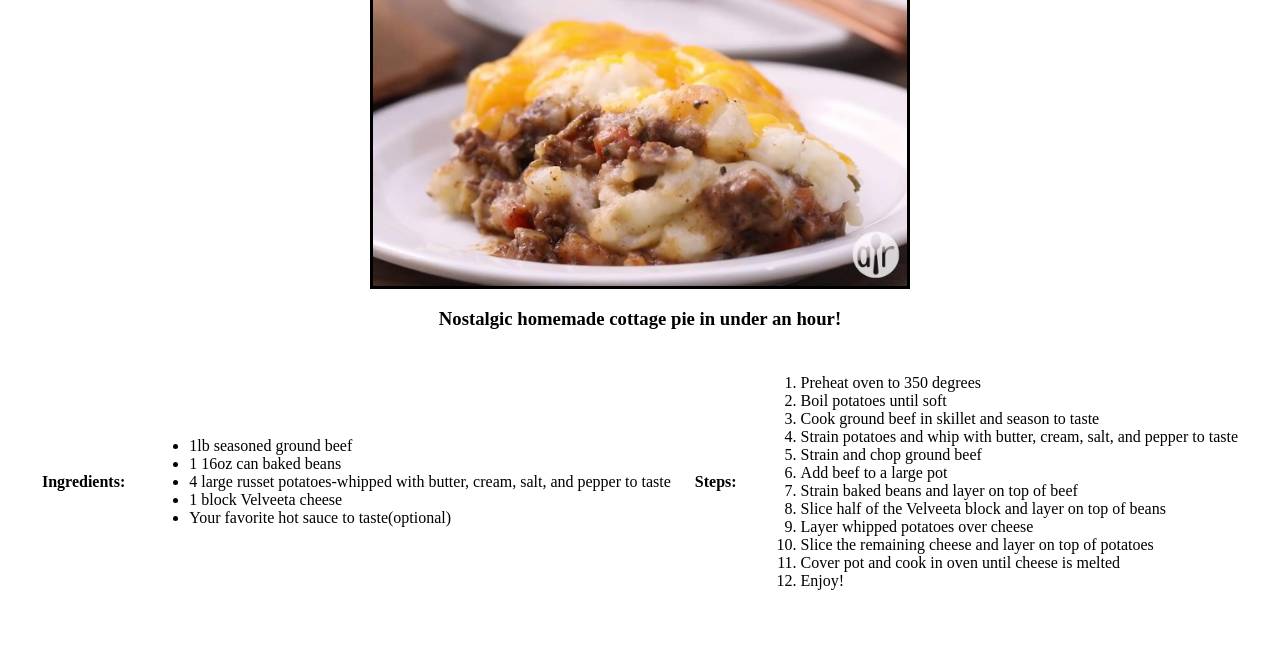
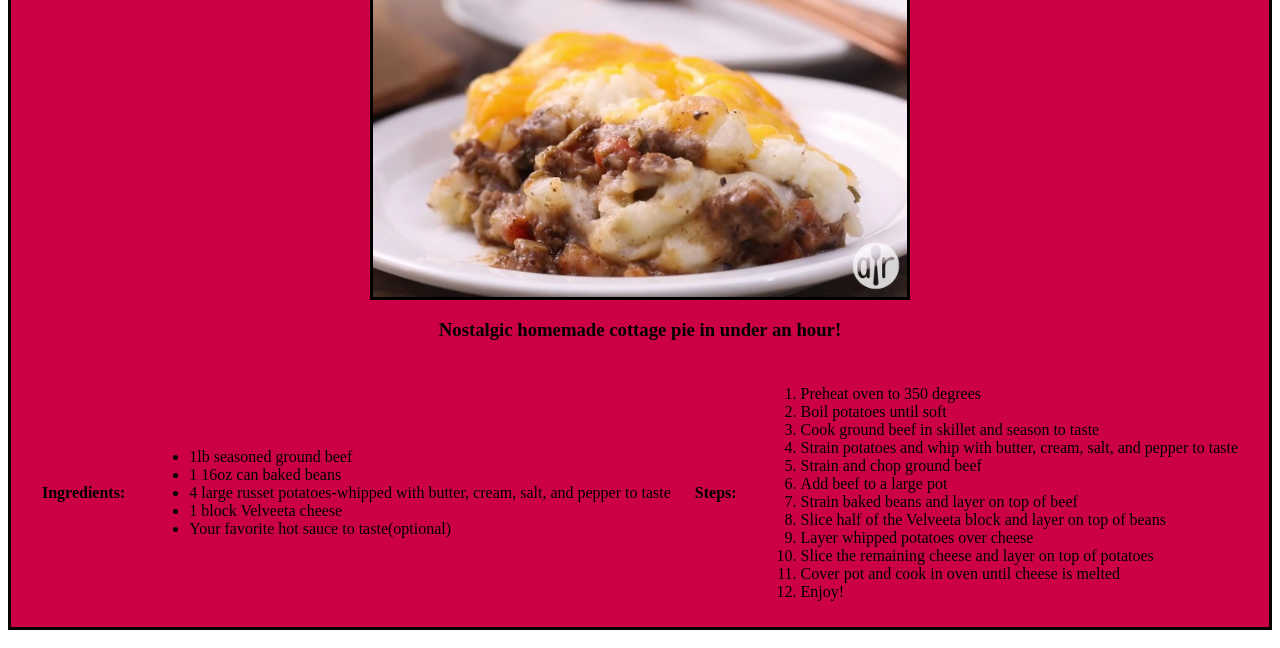
Before and after one commit to jessejpace/odin-recipes, a plain HTML site: page recipes/cottage-pie.html in a window 1280 px wide. Shown: the part 152-800 px from the top of the page. Drawn offline with Linux system fonts and the light colour scheme.

Commit message:
dark-n-stormy.html

```diff
--- a/recipes/cottage-pie.html
+++ b/recipes/cottage-pie.html
@@ -5,7 +5,7 @@
         <meta charset ="UTF-8">
         <link rel="stylesheet" href="../style.css">
     </head>
-    <div>
+    <div class="main">
       <body>
         <h1>Cottage Pie</h1>
         <div class="image">
```
Also changed, not shown: recipes/milkshake.html (+1 -1 lines), recipes/tuna-bites.html (+1 -1 lines).
